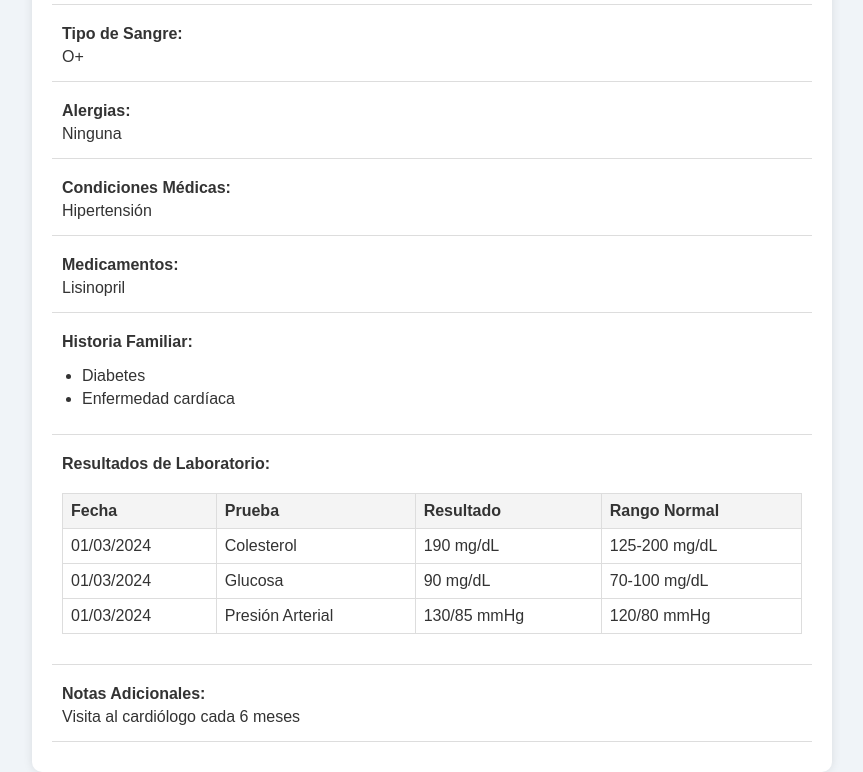
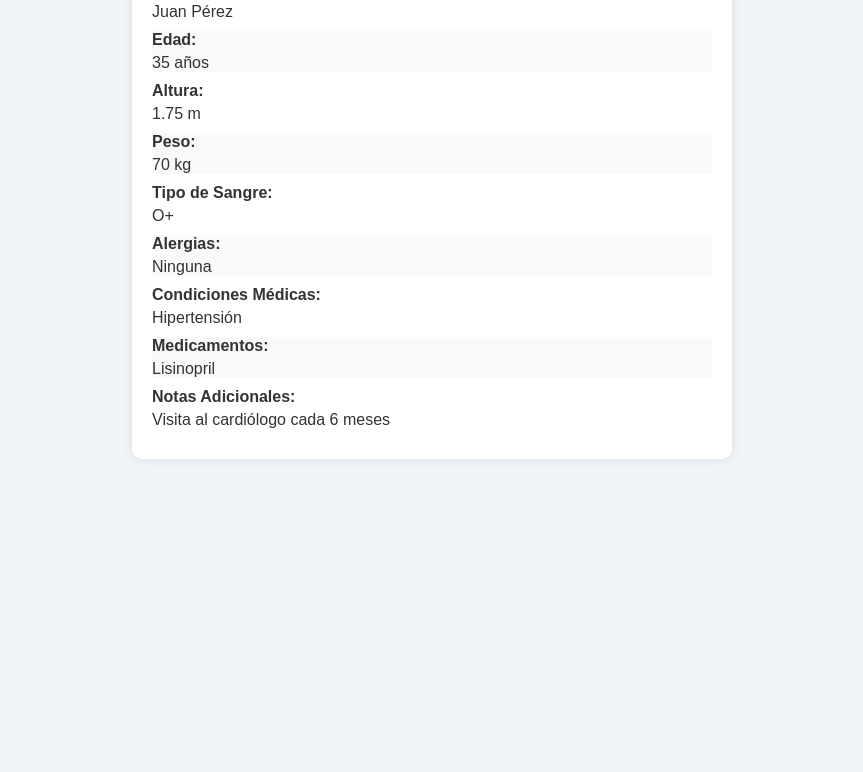
Before and after one commit to aabril030207/sdd.github.io, a plain HTML site: page index.html in a window 1280 px wide. Shown: the part 219-991 px from the top of the page, without its empty margins (208-1071 px from the left). After the commit the page ends 800 px from the top, so only its background shows below. Drawn offline with Linux system fonts and the light colour scheme.

Commit message:
Update index.html

```diff
--- a/index.html
+++ b/index.html
@@ -3,14 +3,14 @@
 <head>
     <meta charset="UTF-8">
     <meta name="viewport" content="width=device-width, initial-scale=1.0">
-    <title>SDD</title>
+    <title>Información del Usuario</title>
     <style>
         body {
             font-family: Arial, sans-serif;
             background-color: #f0f4f8;
             color: #333;
             margin: 0;
-            padding: 20px;
+            padding: 0;
             display: flex;
             justify-content: center;
             align-items: center;
@@ -20,8 +20,8 @@
             background-color: #fff;
             border-radius: 10px;
             box-shadow: 0 0 10px rgba(0, 0, 0, 0.1);
-            width: 100%;
-            max-width: 800px;
+            width: 80%;
+            max-width: 600px;
             padding: 20px;
             box-sizing: border-box;
         }
@@ -32,12 +32,9 @@
         .header h1 {
             margin: 0;
             color: #0066cc;
-            font-size: 2em;
         }
         .info {
             margin-bottom: 10px;
-            padding: 10px;
-            border-bottom: 1px solid #ddd;
         }
         .info label {
             font-weight: bold;
@@ -45,33 +42,15 @@
         .info p {
             margin: 5px 0;
         }
-        .info-table {
-            width: 100%;
-            border-collapse: collapse;
-            margin: 20px 0;
-        }
-        .info-table th, .info-table td {
-            border: 1px solid #ddd;
-            padding: 8px;
-            text-align: left;
-        }
-        .info-table th {
-            background-color: #f4f4f4;
-            font-weight: bold;
-        }
-        .info-list ul {
-            list-style-type: disc;
-            padding-left: 20px;
-        }
-        .info-list li {
-            margin-bottom: 5px;
+        .info:nth-child(odd) {
+            background-color: #f9f9f9;
         }
     </style>
 </head>
 <body>
     <div class="container">
         <div class="header">
-            <h1>SDD</h1>
+            <h1>Información del Usuario</h1>
         </div>
         <div class="info">
             <label>Nombre:</label>
@@ -106,44 +85,6 @@
             <p>Lisinopril</p>
         </div>
         <div class="info">
-            <label>Historia Familiar:</label>
-            <div class="info-list">
-                <ul>
-                    <li>Diabetes</li>
-                    <li>Enfermedad cardíaca</li>
-                </ul>
-            </div>
-        </div>
-        <div class="info">
-            <label>Resultados de Laboratorio:</label>
-            <table class="info-table">
-                <tr>
-                    <th>Fecha</th>
-                    <th>Prueba</th>
-                    <th>Resultado</th>
-                    <th>Rango Normal</th>
-                </tr>
-                <tr>
-                    <td>01/03/2024</td>
-                    <td>Colesterol</td>
-                    <td>190 mg/dL</td>
-                    <td>125-200 mg/dL</td>
-                </tr>
-                <tr>
-                    <td>01/03/2024</td>
-                    <td>Glucosa</td>
-                    <td>90 mg/dL</td>
-                    <td>70-100 mg/dL</td>
-                </tr>
-                <tr>
-                    <td>01/03/2024</td>
-                    <td>Presión Arterial</td>
-                    <td>130/85 mmHg</td>
-                    <td>120/80 mmHg</td>
-                </tr>
-            </table>
-        </div>
-        <div class="info">
             <label>Notas Adicionales:</label>
             <p>Visita al cardiólogo cada 6 meses</p>
         </div>
```
